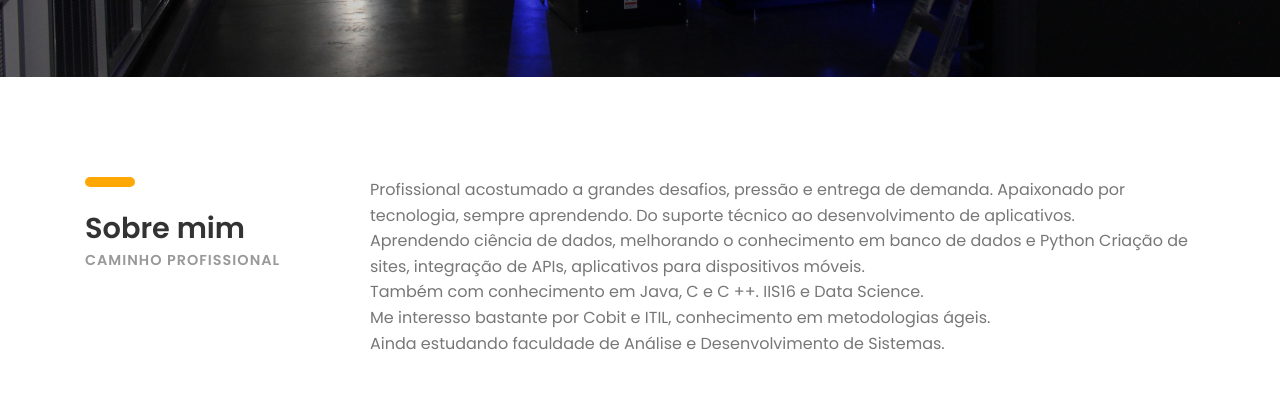
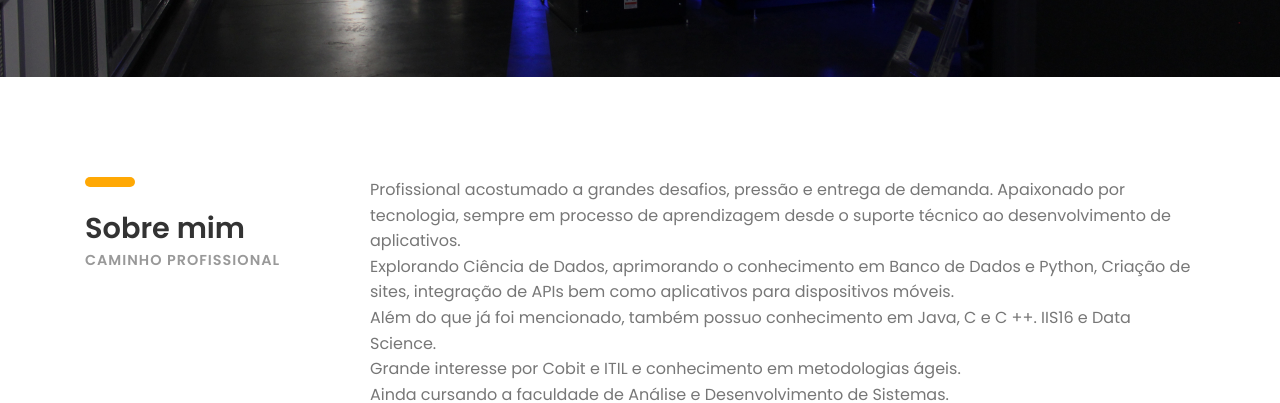
Before and after one commit to pablo-iii/pablo-iii.github.io, a plain HTML site: page portugues.html in a window 1280 px wide. Shown: the part 551-954 px from the top of the page. Drawn offline with Linux system fonts and the light colour scheme; files whose address does not match are found by name.

Commit message:
Add files via upload

```diff
--- a/portugues.html
+++ b/portugues.html
@@ -115,13 +115,11 @@
 					</div>
 				</div><!-- col-sm-3 -->
 				<div class="col-sm-12 col-md-9">
-					<p class="margin-b-50">Profissional acostumado a grandes desafios, pressão e entrega de demanda. Apaixonado por tecnologia, sempre aprendendo. Do suporte técnico ao desenvolvimento de aplicativos.<br>
-					Aprendendo ciência de dados, melhorando o conhecimento em banco de dados e Python
-					Criação de sites, integração de APIs, aplicativos para dispositivos móveis.<br>
-					Também com conhecimento em Java, C e C ++. IIS16 e Data Science.<br>
-					Me interesso bastante por Cobit e ITIL, conhecimento em metodologias ágeis.<br>
-					Ainda estudando faculdade de Análise e Desenvolvimento de Sistemas.
-
+					<p class="margin-b-50">Profissional acostumado a grandes desafios, pressão e entrega de demanda. Apaixonado por tecnologia, sempre em processo de aprendizagem desde o suporte técnico ao desenvolvimento de aplicativos.<br>
+					Explorando Ciência de Dados, aprimorando o conhecimento em Banco de Dados e Python, Criação de sites, integração de APIs bem como aplicativos para dispositivos móveis.<br>
+					Além do que já foi mencionado, também possuo conhecimento em Java, C e C ++. IIS16 e Data Science.<br>
+					Grande interesse por Cobit e ITIL e conhecimento em metodologias ágeis.<br>
+					Ainda cursando a faculdade de Análise e Desenvolvimento de Sistemas.<br>
 					</p>
 
 					<div class="row">
```
